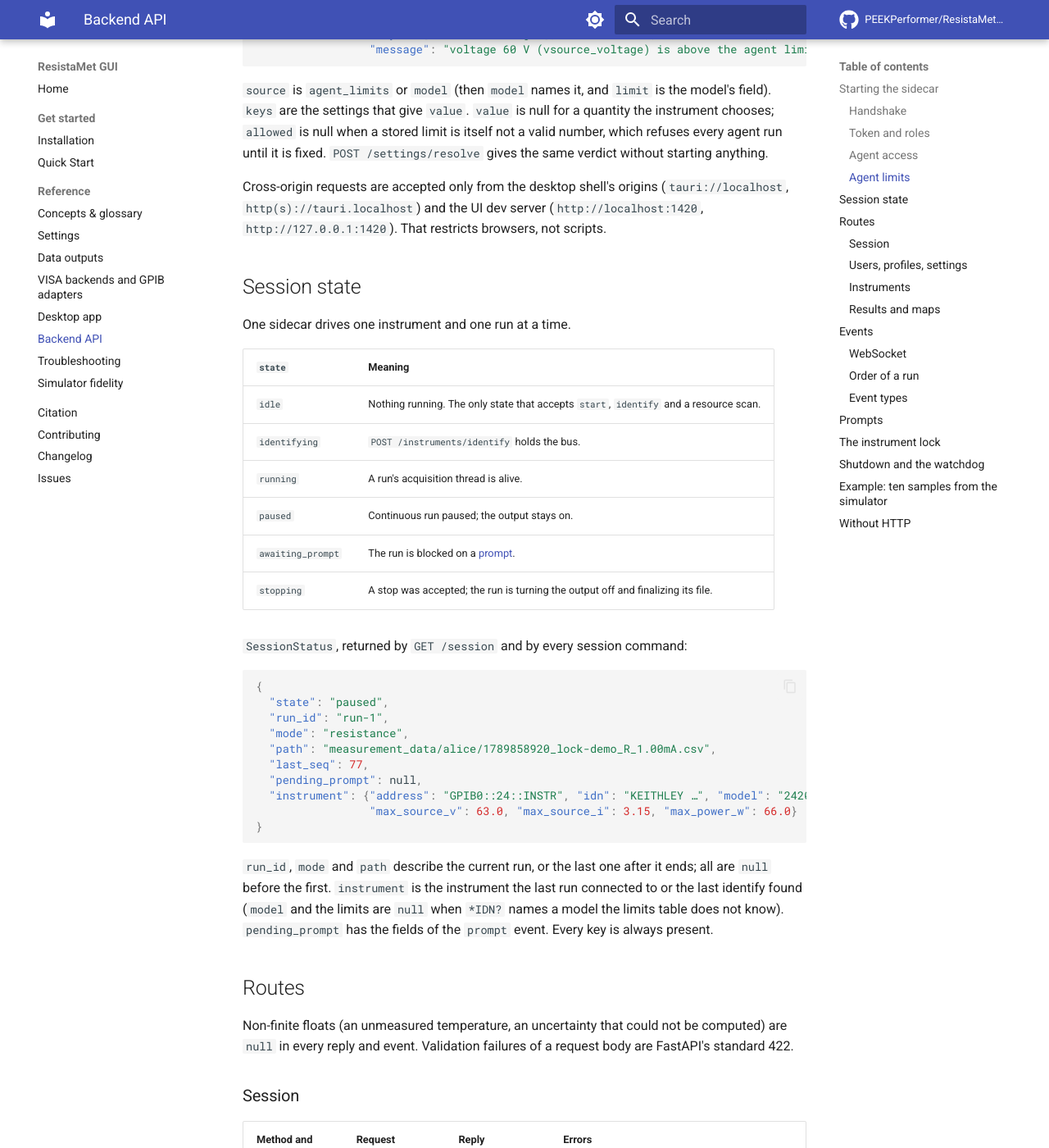
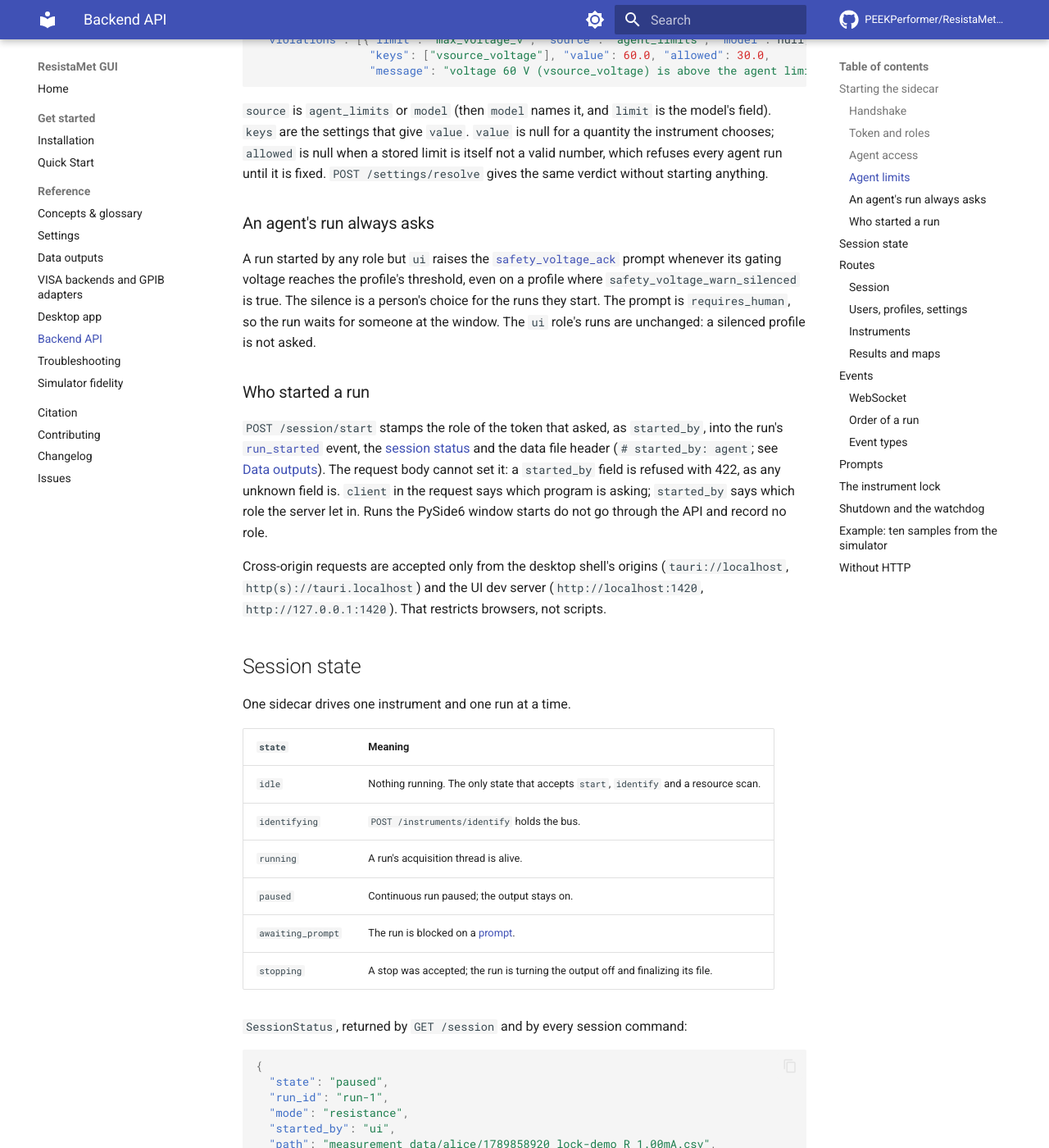
Before and after one commit to PEEKPerformer/ResistaMet-GUI, an MkDocs documentation site: the page built from docs/api.md, in a window 1280 px wide and 1400 px high, scrolled down 3532 px. Shown: the whole window at 82% size. Built offline with MkDocs 1.6.1 and Material for MkDocs 9.7.7, drawn with Linux system fonts in a browser that asks for light colours; comment, search, counter and statistics services are not loaded; some of the changed text lies outside the part shown.

Commit message:
Document started_by and the touch-safety rule for agents
The API page gains the two rules, an agent's hazardous run always asks
and the server records who started a run, with started_by in the
status and the run_started event. The outputs page lists the new
started_by header line, and the settings page no longer says the agent
rule is unbuilt. The design's status line says A1 to A4 are built, and
M6 gives the header line in the form the header uses.

````diff
--- a/docs/api.md
+++ b/docs/api.md
@@ -42,7 +42,7 @@ Every HTTP route except `GET /health` needs `Authorization: Bearer <token>`. A w
 
 The token keeps other local processes from driving the instrument. It is not an authentication system.
 
-A token carries a role. The handshake's token is the `ui` role. A second token, role `agent`, exists only while [agent access](#agent-access) is on. Only the `ui` role may answer a prompt marked `requires_human`, change the touch-safety settings of a profile, change its [agent limits](#agent-limits), set a VISA library path, change `allow_agents`, or read `GET /agents`; any other role gets 403 there. Every role but `ui` is held to the agent limits when it starts a run.
+A token carries a role. The handshake's token is the `ui` role. A second token, role `agent`, exists only while [agent access](#agent-access) is on. Only the `ui` role may answer a prompt marked `requires_human`, change the touch-safety settings of a profile, change its [agent limits](#agent-limits), set a VISA library path, change `allow_agents`, or read `GET /agents`; any other role gets 403 there. Every role but `ui` is held to the agent limits when it starts a run, and is [always asked about touch safety](#an-agents-run-always-asks). Every run started through the API records the role that started it ([Who started a run](#who-started-a-run)).
 
 ### Agent access
 
@@ -90,6 +90,14 @@ The 422 `detail` is an object:
 
 `source` is `agent_limits` or `model` (then `model` names it, and `limit` is the model's field). `keys` are the settings that give `value`. `value` is null for a quantity the instrument chooses; `allowed` is null when a stored limit is itself not a valid number, which refuses every agent run until it is fixed. `POST /settings/resolve` gives the same verdict without starting anything.
 
+### An agent's run always asks
+
+A run started by any role but `ui` raises the [`safety_voltage_ack`](#prompts) prompt whenever its gating voltage reaches the profile's threshold, even on a profile where `safety_voltage_warn_silenced` is true. The silence is a person's choice for the runs they start. The prompt is `requires_human`, so the run waits for someone at the window. The `ui` role's runs are unchanged: a silenced profile is not asked.
+
+### Who started a run
+
+`POST /session/start` stamps the role of the token that asked, as `started_by`, into the run's [`run_started`](#event-types) event, the [session status](#session-state) and the data file header (`# started_by: agent`; see [Data outputs](outputs.md#header-keys)). The request body cannot set it: a `started_by` field is refused with 422, as any unknown field is. `client` in the request says which program is asking; `started_by` says which role the server let in. Runs the PySide6 window starts do not go through the API and record no role.
+
 Cross-origin requests are accepted only from the desktop shell's origins (`tauri://localhost`, `http(s)://tauri.localhost`) and the UI dev server (`http://localhost:1420`, `http://127.0.0.1:1420`). That restricts browsers, not scripts.
 
 ## Session state
@@ -112,6 +120,7 @@ One sidecar drives one instrument and one run at a time.
   "state": "paused",
   "run_id": "run-1",
   "mode": "resistance",
+  "started_by": "ui",
   "path": "measurement_data/alice/1789858920_lock-demo_R_1.00mA.csv",
   "last_seq": 77,
   "pending_prompt": null,
@@ -120,7 +129,7 @@ One sidecar drives one instrument and one run at a time.
 }
 ```
 
-`run_id`, `mode` and `path` describe the current run, or the last one after it ends; all are `null` before the first. `instrument` is the instrument the last run connected to or the last identify found (`model` and the limits are `null` when `*IDN?` names a model the limits table does not know). `pending_prompt` has the fields of the `prompt` event. Every key is always present.
+`run_id`, `mode`, `started_by` and `path` describe the current run, or the last one after it ends; all are `null` before the first. `started_by` is the role that [started the run](#who-started-a-run). `instrument` is the instrument the last run connected to or the last identify found (`model` and the limits are `null` when `*IDN?` names a model the limits table does not know). `pending_prompt` has the fields of the `prompt` event. Every key is always present.
 
 ## Routes
 
@@ -248,7 +257,7 @@ log:cleanup, run_ended
 
 | Type | Payload | When |
 |---|---|---|
-| `run_started` | `mode`, `sample_name`, `username`, `settings` (the full resolved settings the run uses), `started_at` | First event of a run. |
+| `run_started` | `mode`, `sample_name`, `username`, `settings` (the full resolved settings the run uses), `started_at`, `started_by` (the role that [started the run](#who-started-a-run); `null` for a run started without the API) | First event of a run. |
 | `log` | `level` (`info`, `warning`, `error`), `code`, `message` | Progress in words. `message` is the text a UI shows; act on `code`. |
 | `error` | `code`, `source` (`smu`, `aux`, `file`, `run`), `message`, `fatal` | Something failed. |
 | `instrument_connected` | `address`, `idn`, `model`, `max_source_v`, `max_source_i`, `max_power_w` | `*IDN?` answered. |
@@ -280,14 +289,14 @@ A prompt is a decision the run cannot make. The run emits `prompt`, the session
 
 | `kind` | Raised | `options` | `detail` |
 |---|---|---|---|
-| `safety_voltage_ack` | After `run_started`, before the instrument is opened, when the run's [gating voltage](concepts.md#touch-safety-warning) reaches the profile's threshold and the profile has not silenced the warning | `acknowledge`, `cancel` | `voltage_v`, `threshold_v`, `reason`, `message` |
+| `safety_voltage_ack` | After `run_started`, before the instrument is opened, when the run's [gating voltage](concepts.md#touch-safety-warning) reaches the profile's threshold and the profile has not silenced the warning; on a run started by a role other than `ui`, [whether or not it has](#an-agents-run-always-asks) | `acknowledge`, `cancel` | `voltage_v`, `threshold_v`, `reason`, `message` |
 | `vdp_geometry` | Before each of the four van der Pauw geometries, with the output off | `proceed`, `abort` | `index`, `name`, `group`, the four contact numbers `source_high`, `source_low`, `sense_high`, `sense_low`, `label_pos`, `label_neg` |
 
 A third kind, `cable_null_shorted`, is declared in the contract; no run raises it at this commit.
 
 Both kinds are `requires_human: true`: they assert something only a person at the bench can know (the leads were moved, the voltage is understood). Only the `ui` role may answer them. Software that holds the `ui` token can answer them, and then it is making that assertion.
 
-`cancel` ends the run with reason `cancelled`, no instrument opened and no file. An unanswered prompt ends the run after `prompt_timeout_s` with reason `prompt_timeout`. A stop or abort releases the wait. Answering `acknowledge` with `fields: {"silence_for_profile": true}` is logged but not saved to the profile at this commit; to silence the warning, `PATCH` `safety_voltage_warn_silenced` yourself.
+`cancel` ends the run with reason `cancelled`, no instrument opened and no file. An unanswered prompt ends the run after `prompt_timeout_s` with reason `prompt_timeout`. A stop or abort releases the wait. Answering `acknowledge` with `fields: {"silence_for_profile": true}` is logged but not saved to the profile at this commit; to silence the warning, `PATCH` `safety_voltage_warn_silenced` yourself. Either way the silence never applies to a run started by another role.
 
 ## The instrument lock
 
````
Also changed, not shown: CHANGELOG.md (+2 -1 lines), docs/design/mcp_layer.md (+5 -4 lines), docs/desktop.md (+3 -1 lines), docs/outputs.md (+8 -0 lines), docs/settings.md (+1 -1 lines).
